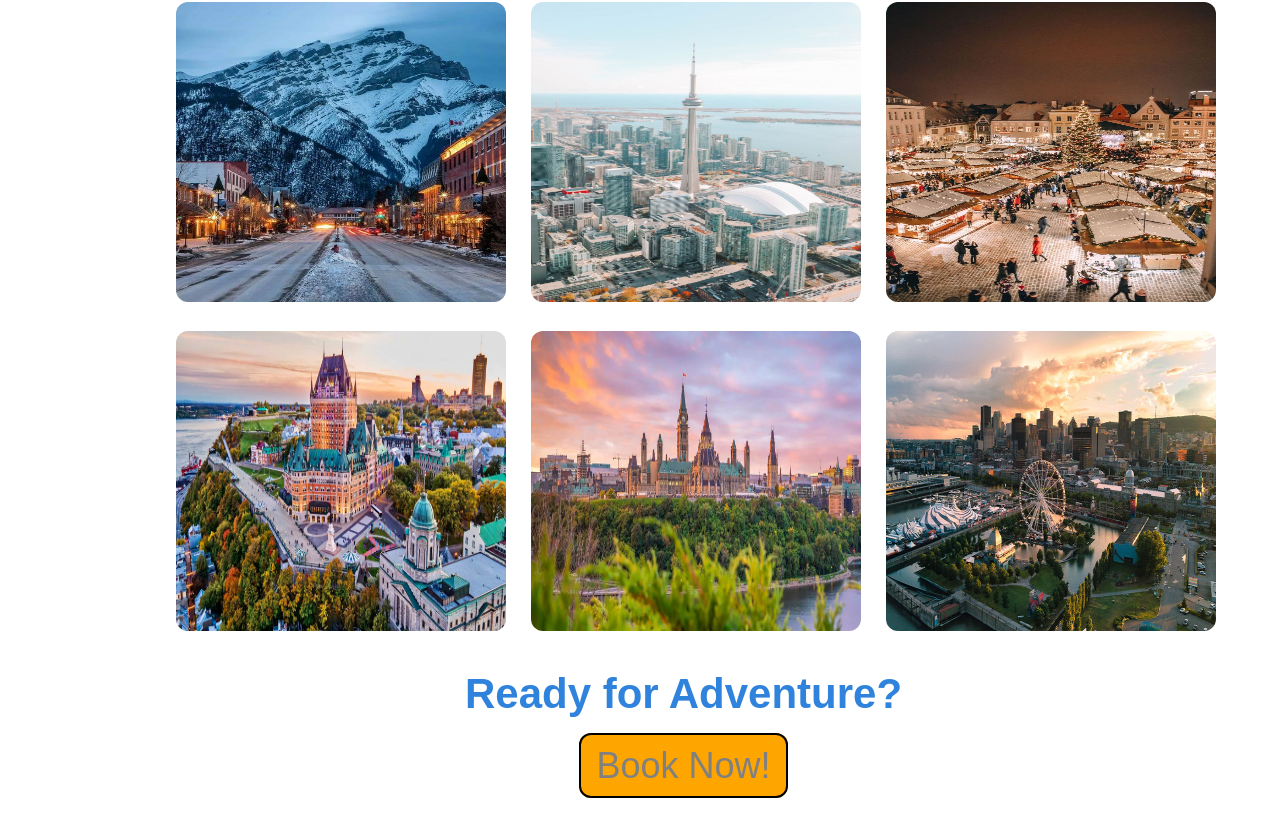
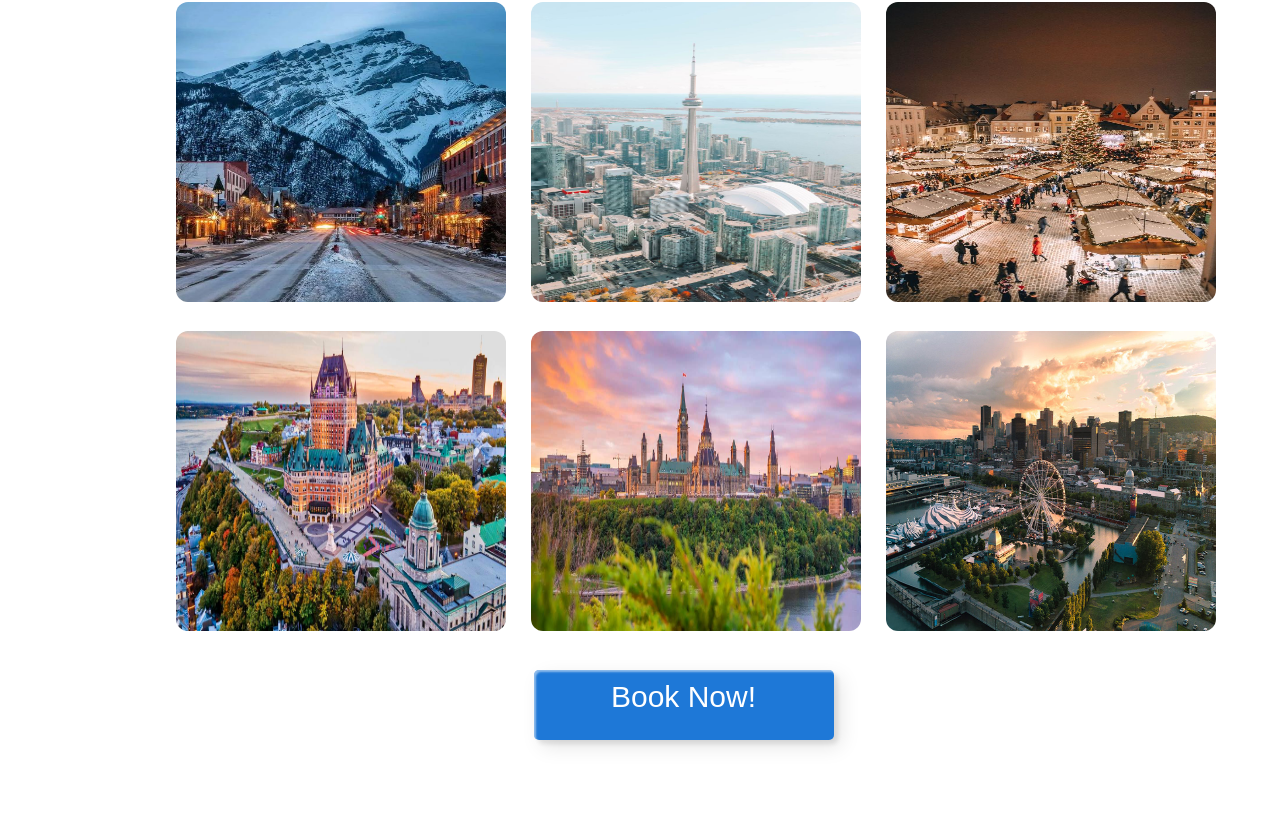
Before and after one commit to Fahmi-IT/CSI2132_Project, a React (Create React App) app: page / in a window 1280 px wide. Shown: the part 1208-2030 px from the top of the page. After the commit the page ends 1983 px from the top, so only its background shows below. Built offline with nearby package versions, Linux system fonts and the light colour scheme.

Commit message:
Fixing button

```diff
--- a/src/components/pages/index.css
+++ b/src/components/pages/index.css
@@ -16,11 +16,11 @@
   align-items: center;
   top: 0;
   text-align: center;
-    margin-left: 44%;
+  margin-left: 40%;
   margin-top: 500px;
   color: white;
   font-family: "Poppins", sans-serif;
-    font-size: 42px;
+  font-size: 50px;
 }
 
 .main-body {
@@ -57,7 +57,7 @@
   font-size: 42px;
 }
 
-  .signUp {
+/* .signUp {
   padding: 10px 15px 10px 15px;
   border: 2px solid black;
   background-color: orange;
@@ -65,18 +65,68 @@
   border-radius: 12px;
   font-size: 36px;
   color: grey;
-  }
+} */
 
-  .signUp:hover {
+/* .signUp:hover {
   background-color: rgb(255, 179, 0);
   transition: 0.5s;
 }
 
 .signUp:active {
   background-color: red;
+} */
+
+.buttonDiv {
+  margin-top: 27px;
+  padding-bottom: 35px;
 }
 
 .button {
-    margin-top: 27px;
-    padding-bottom: 35px;
+  width: 300px;
+  height: 70px;
+  color: #fff;
+  border-radius: 5px;
+  padding: 10px 25px;
+  font-family: "Poppins", sans-serif;
+  font-weight: 500;
+  background: transparent;
+  cursor: pointer;
+  transition: all 0.3s ease;
+  position: relative;
+  display: inline-block;
+  box-shadow: inset 2px 2px 2px 0px rgba(255, 255, 255, 0.5),
+    7px 7px 20px 0px rgba(0, 0, 0, 0.1), 4px 4px 5px 0px rgba(0, 0, 0, 0.1);
+  outline: none;
+  font-size: 30px;
 }
+
+.btnStyle {
+  background-color: #1e78d7;
+  border: none;
+  z-index: 1;
+}
+.btnStyle:after {
+  position: absolute;
+  content: "";
+  width: 100%;
+  height: 0;
+  bottom: 0;
+  left: 0;
+  z-index: -1;
+  border-radius: 5px;
+  background-color: #2f83dc;
+  background-image: linear-gradient(315deg, #2f83dc 0%, #6a91df 74%);
+  box-shadow: -7px -7px 20px 0px #fff9, -4px -4px 5px 0px #fff9,
+    7px 7px 20px 0px #0002, 4px 4px 5px 0px #0001;
+  transition: all 0.3s ease;
+}
+.btnStyle:hover {
+  color: #fff;
+}
+.btnStyle:hover:after {
+  top: 0;
+  height: 100%;
+}
+.btnStyle:active {
+  top: 2px;
+}
--- a/src/components/pages/index.js
+++ b/src/components/pages/index.js
@@ -1,22 +1,22 @@
-import React from 'react';
+import React from "react";
 import "./index.css";
-import banffImg from './images/banff-national-park-canada-shutterstock_309219305.jpg';
-import loc1 from "./images/loc1.jpg"
-import loc2 from "./images/loc2.jpg"
-import loc3 from "./images/loc3.jpg"
-import loc4 from "./images/loc4.jpg"
-import loc5 from "./images/loc5.jpg"
-import loc6 from "./images/loc6.jpg"
+import banffImg from "./images/banff-national-park-canada-shutterstock_309219305.jpg";
+import loc1 from "./images/loc1.jpg";
+import loc2 from "./images/loc2.jpg";
+import loc3 from "./images/loc3.jpg";
+import loc4 from "./images/loc4.jpg";
+import loc5 from "./images/loc5.jpg";
+import loc6 from "./images/loc6.jpg";
 
 const Home = () => {
   return (
     <>
       <div class="homeImage">
-      <img src={banffImg} alt="Banff, Canada"></img>
+        <img src={banffImg} alt="Banff, Canada"></img>
       </div>
       <h3 class="welcome">Welcome.</h3>
       <div class="main-body">
-        <h3 class="locText">View our wonderful locations!</h3>
+        <h3 class="locText">Ready for Adventure ?</h3>
         <div class="row1">
           <img src={loc1} alt="idk" class="locImage"></img>
           <img src={loc2} alt="idk" class="locImage"></img>
@@ -28,8 +28,15 @@ const Home = () => {
           <img src={loc6} alt="idk" class="locImage"></img>
         </div>
         <div class="signUpRedirect">
-          <h3 class="Ready">Ready for Adventure?</h3>
-          <div class="button"><btn onClick={event =>  window.location.href='/search'} class="signUp">Book Now!</btn></div>
+          {/* <h3 class="Ready">Ready for Adventure?</h3> */}
+          <div class="buttonDiv">
+            <btn
+              onClick={(event) => (window.location.href = "/search")}
+              class="button btnStyle"
+            >
+              Book Now!
+            </btn>
+          </div>
         </div>
       </div>
     </>
```
Lines whose indentation alone changed are shown as unchanged.
